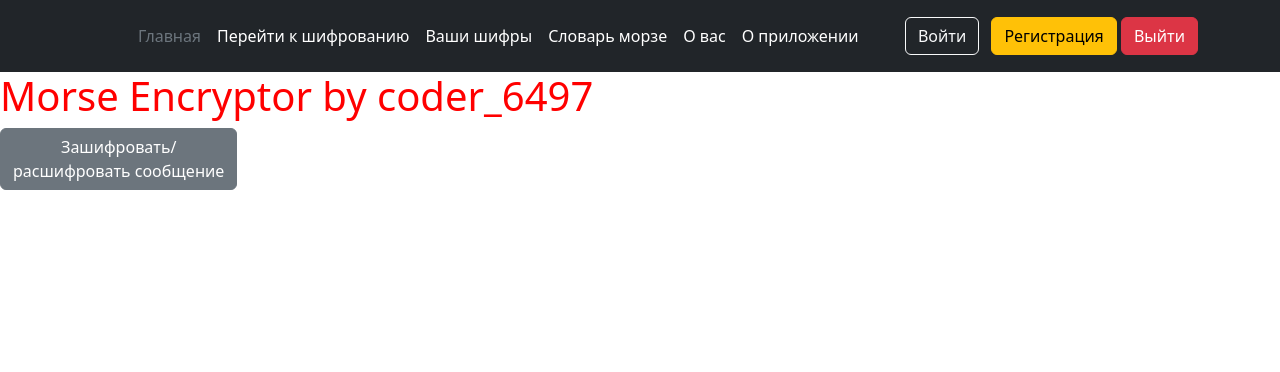
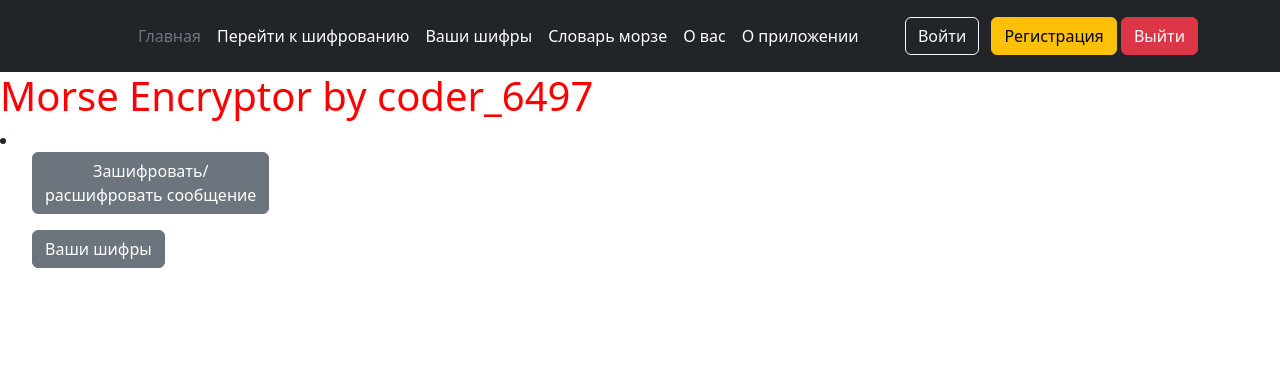
Before and after one commit to coder6497/MorseCoder, a Flask app: page / in a window 1280 px wide. Shown: the top 372 px of the page. Run offline with Flask 2, Linux system fonts and the light colour scheme.

Commit message:
added relationships with users and encrypts

```diff
--- a/main.py
+++ b/main.py
@@ -1,7 +1,7 @@
 import json
 from flask import Flask, render_template, redirect
 from flask_wtf import FlaskForm
-from flask_login import LoginManager, UserMixin, login_user, login_required, logout_user
+from flask_login import LoginManager, UserMixin, login_user, login_required, logout_user, current_user
 from wtforms import StringField, SubmitField, SelectField, PasswordField, BooleanField
 from wtforms.validators import DataRequired, EqualTo
 from flask_sqlalchemy import SQLAlchemy
@@ -55,6 +55,9 @@ def encryptor():
             n_word = coder.to_morse()
         if form.select.data == "Раскодировать":
             n_word = coder.to_normal()
+        encrypt = Encrypts(first=form.word.data, last=n_word, user_id=current_user.id)
+        db.session.add(encrypt)
+        db.session.commit()
     return render_template("encryptor.html", form=form, n_word=n_word)
 
 
@@ -100,11 +103,17 @@ def registration():
     return render_template('registration.html', form=form)
 
 
+@app.route('/encrypts/')
+def encrypts():
+    return render_template('encrypts.html', user=current_user)
+
+
 class Users(db.Model, UserMixin):
     id = db.Column(db.Integer, primary_key=True)
     username = db.Column(db.String())
     email = db.Column(db.String())
     password_hash = db.Column(db.String())
+    encrypts = db.relationship('Encrypts')
 
     def __repr__(self):
         return f'<Users {self.id}r>'
@@ -114,6 +123,13 @@ class Users(db.Model, UserMixin):
 
     def check_password(self, password):
         return check_password_hash(self.password_hash, password)
+
+
+class Encrypts(db.Model):
+    id = db.Column(db.Integer, primary_key=True)
+    first = db.Column(db.String())
+    last = db.Column(db.String())
+    user_id = db.Column(db.Integer, db.ForeignKey("users.id"))
 
 
 class EncryptForm(FlaskForm):
--- a/templates/basic.html
+++ b/templates/basic.html
@@ -17,14 +17,14 @@
         <ul class="nav col-12 col-lg-auto me-lg-auto mb-2 justify-content-center mb-md-0">
           <li><a href="/" class="nav-link px-2 text-secondary">Главная</a></li>
           <li><a href="/encrypt" class="nav-link px-2 text-white">Перейти к шифрованию</a></li>
-            <li><a href="#" class="nav-link px-2 text-white">Ваши шифры</a></li>
+            <li><a href="/encrypts" class="nav-link px-2 text-white">Ваши шифры</a></li>
             <li><a href="/dict" class="nav-link px-2 text-white">Словарь морзе</a></li>
           <li><a href="#" class="nav-link px-2 text-white">О вас</a></li>
           <li><a href="#" class="nav-link px-2 text-white">О приложении</a></li>
         </ul>
         <div class="text-end">
           <a href="/login"><button type="button" class="btn btn-outline-light me-2">Войти</button></a>
-          <button type="button" class="btn btn-warning">Регистрация</button>
+            <a href="/regist"><button type="button" class="btn btn-warning">Регистрация</button></a>
             <a href="/logout"><button type="button" class="btn btn-danger">Выйти</button></a>
         </div>
       </div>
--- a/templates/main.html
+++ b/templates/main.html
@@ -6,5 +6,8 @@
 
 {%block body%}
     <link rel="stylesheet" href="{{url_for('static', filename='style.css')}}">
-    <a href="/encrypt"><button type="button" class="btn btn-secondary">Зашифровать/<br>расшифровать сообщение</button></a>
+    <li>
+        <ol><a href="/encrypt"><button type="button" class="btn btn-secondary">Зашифровать/<br>расшифровать сообщение</button></a></ol>
+        <ol><a href="/encrypts"><button type="button" class="btn btn-secondary">Ваши шифры</button></a></ol>
+    </li>
 {%endblock%}
```
Also changed, not shown: templates/encrypts.html (added, +10 -0 lines).
